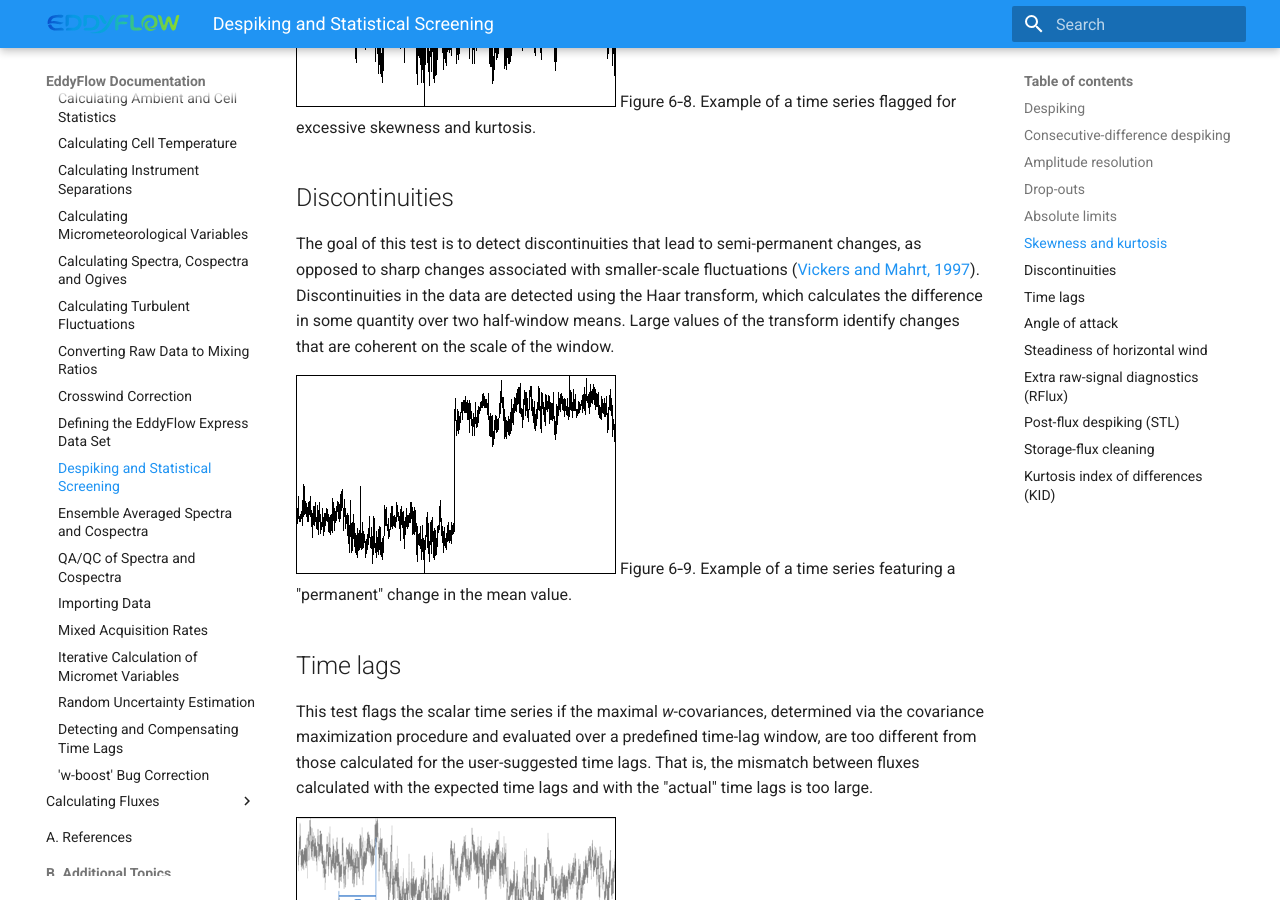
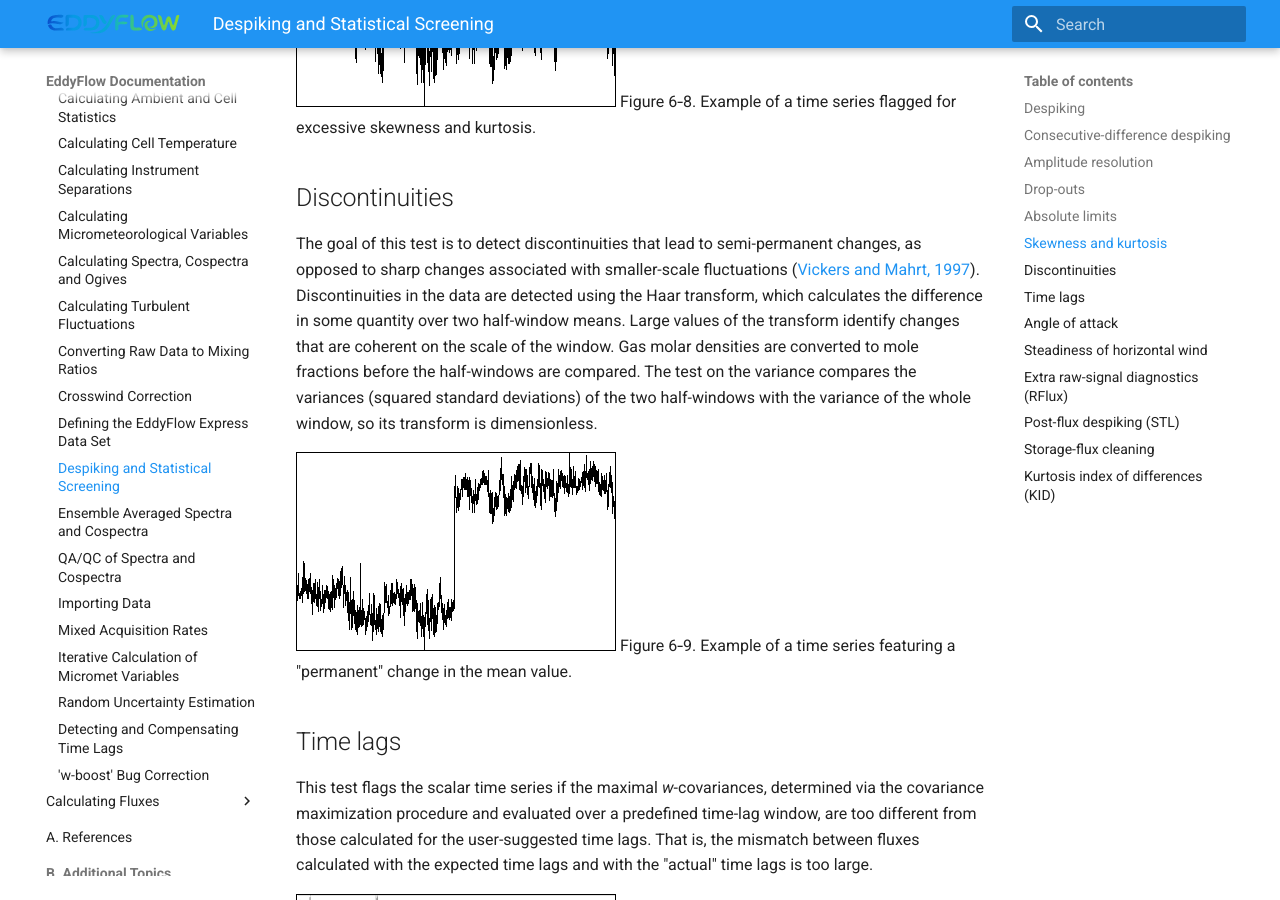
Before and after one commit to kebasaa/eddyflow-documentation, an MkDocs documentation site: the page built from docs/topics/despiking-raw-statistical-screening.md, in a window 1280 px wide and 900 px high, scrolled down 5934 px. Built offline with MkDocs 1.6.1 and Material for MkDocs 9.7.7, drawn with Linux system fonts in a browser that asks for light colours.

Commit message:
Describe the units of the discontinuity test
Molar densities are converted to mole fractions before the half-windows of the Haar transform are compared, and the variance test compares half-window variances with the variance of the whole window, which makes it dimensionless.

```diff
--- a/docs/topics/despiking-raw-statistical-screening.md
+++ b/docs/topics/despiking-raw-statistical-screening.md
@@ -102,7 +102,7 @@ Third and fourth order moments are calculated on the whole time series and varia
 
 ## Discontinuities
 
-The goal of this test is to detect discontinuities that lead to semi-permanent changes, as opposed to sharp changes associated with smaller-scale fluctuations ([Vickers and Mahrt, 1997](references.md#Vickers)). Discontinuities in the data are detected using the Haar transform, which calculates the difference in some quantity over two half-window means. Large values of the transform identify changes that are coherent on the scale of the window.
+The goal of this test is to detect discontinuities that lead to semi-permanent changes, as opposed to sharp changes associated with smaller-scale fluctuations ([Vickers and Mahrt, 1997](references.md#Vickers)). Discontinuities in the data are detected using the Haar transform, which calculates the difference in some quantity over two half-window means. Large values of the transform identify changes that are coherent on the scale of the window. Gas molar densities are converted to mole fractions before the half-windows are compared. The test on the variance compares the variances (squared standard deviations) of the two half-windows with the variance of the whole window, so its transform is dimensionless.
 
 ![](../assets/discontinuities.png)
                                                             Figure 6‑9. Example of a time series featuring a "permanent" change in the mean value.
```
